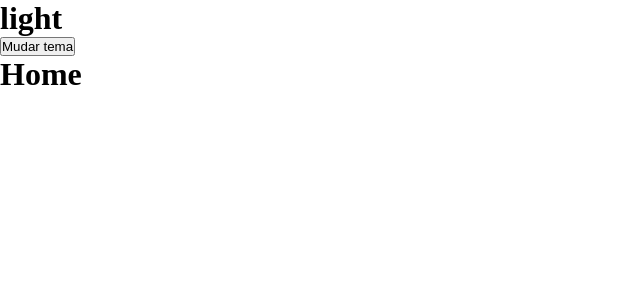
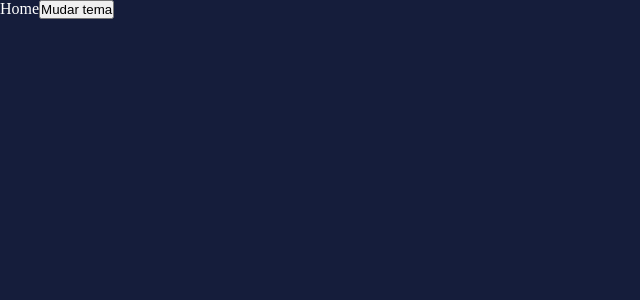
Before and after one commit to mcosta21/LearnCertWeb, a React (Vite) app: page / in a window 1280 px wide. Shown: the top 300 px of the page, without its empty margins (0-640 px from the left). Built offline with nearby package versions, Linux system fonts and the light colour scheme.

Commit message:
Creating CustomThemeProvider

```diff
--- a/src/App.tsx
+++ b/src/App.tsx
@@ -1,46 +1,11 @@
-import { Fragment, useEffect, useState } from 'react';
-import { ThemeProvider } from 'styled-components';
-import { AppRoutes } from './routes'
-
-import { light, dark } from "./styles/theme";
-import GlobalTheme from "./styles/GlobalStyle";
-import styled from "styled-components";
+import { CustomThemeProvider } from './contexts/CustomThemeProvider';
+import { AppRoutes } from './routes';
 
 function App() {
-
-  const [theme, setTheme] = useState("light");
-
-  const toggleTheme = () => {
-    if (theme === "light") {
-      localStorage.setItem("theme", "dark");
-      setTheme("dark");
-    } else {
-      localStorage.setItem("theme", "light");
-      setTheme("light");
-    }
-  };
-
-  useEffect(() => {
-    const localTheme = window.localStorage.getItem("theme");
-    localTheme && setTheme(localTheme);
-  }, []);
-
   return (
-    <ThemeProvider theme={theme === "light" ? light : dark}>
-      <Fragment>
-        <h1>{theme}</h1>
-        <button onClick={toggleTheme}>Mudar tema</button>
+    <CustomThemeProvider>
         <AppRoutes />
-        <GlobalTheme />
-      </Fragment>
-    </ThemeProvider>)
+    </CustomThemeProvider>)
 }
 
-const ButtonChange = styled.button`
-  width: 100px;
-  height: 40px;
-  margin-right: 20px;
-  border-radius: 10px;
-`;
-
 export default App;
--- /dev/null
+++ b/src/contexts/CustomThemeProvider.tsx
@@ -0,0 +1,59 @@
+import { createContext, ReactNode, useEffect, useState } from "react";
+import { ThemeProvider } from "styled-components";
+import { Theme, lightTheme, darkTheme } from "../styles/theme";
+import GlobalTheme from '../styles/GlobalStyle';
+
+interface CustomThemeProviderData {
+	children: ReactNode;
+}
+
+interface CustomThemeContextData {
+	theme: Theme;
+	toggleTheme: () => void;
+	themeName: ThemeName;
+}
+
+type ThemeName = 'light' | 'dark';
+
+export const CustomThemeContext = createContext({} as CustomThemeContextData);
+
+export function CustomThemeProvider ({children} : CustomThemeProviderData) {
+
+	const [themeName, setThemeName] = useState<ThemeName>('dark');
+	const [theme, setTheme] = useState<Theme>(darkTheme);
+
+	function toggleTheme() {
+		if (themeName === 'dark') {
+			localStorage.setItem('LearnCert_Theme', 'light');
+			setThemeName('light');
+		}
+		else {
+			localStorage.setItem('LearnCert_Theme', 'dark');
+			setThemeName('dark');
+		}
+
+	}
+
+	useEffect(() => {
+		const localStorageTheme = localStorage.getItem('LearnCert_Theme');
+		if(localStorageTheme && localStorageTheme === 'light') {
+			setThemeName('light');
+		}
+		else {
+			setThemeName('dark');
+		}
+	}, []);
+
+	useEffect(() => {
+		setTheme(themeName === 'light' ? lightTheme : darkTheme);
+	}, [themeName]);
+
+	return (
+		<CustomThemeContext.Provider value={{ theme, toggleTheme, themeName }}>
+			<ThemeProvider theme={theme}>
+				{children}
+                <GlobalTheme />
+			</ThemeProvider>
+		</CustomThemeContext.Provider>
+	);
+}
--- /dev/null
+++ b/src/hooks/useMyTheme.ts
@@ -0,0 +1,4 @@
+import { CustomThemeContext } from './../contexts/CustomThemeProvider';
+import { useContext } from 'react';
+
+export const useMyTheme = () =>  useContext(CustomThemeContext);
--- a/src/pages/HomePage/index.tsx
+++ b/src/pages/HomePage/index.tsx
@@ -1,3 +1,10 @@
+import { useMyTheme } from "../../hooks/useMyTheme";
+
 export default function HomePage(){
-    return <h1>Home</h1>
+    const { toggleTheme } = useMyTheme();
+    return (
+            <div>
+                Home
+                <button onClick={toggleTheme}>Mudar tema</button>
+            </div>)
 }
--- a/src/styles/GlobalStyle.ts
+++ b/src/styles/GlobalStyle.ts
@@ -1,9 +1,5 @@
 import { createGlobalStyle } from "styled-components";
-import { Theme } from './theme';
-
-export interface GlobalTheme {
-    theme: Theme;
-}
+import { GlobalTheme } from './theme';
 
 export default createGlobalStyle`
     *, *::after, *::before {
--- a/src/styles/theme.ts
+++ b/src/styles/theme.ts
@@ -1,4 +1,8 @@
 import { DefaultTheme } from "styled-components";
+
+export interface GlobalTheme {
+    theme: Theme;
+}
 
 export interface Theme extends DefaultTheme {
     background: string;
@@ -7,14 +11,14 @@ export interface Theme extends DefaultTheme {
     border: string;
 }
 
-export const light = {
+export const lightTheme = {
     background: '#FFFFFF',
     text: '#000000',
     textSecondary: '#706E6E',
     border: '#E5E5E5',
 } as Theme;
 
-export const dark = {
+export const darkTheme = {
     background: '#151D3B',
     text: '#FFFFFF',
     textSecondary: '#C4C4C4',
```
